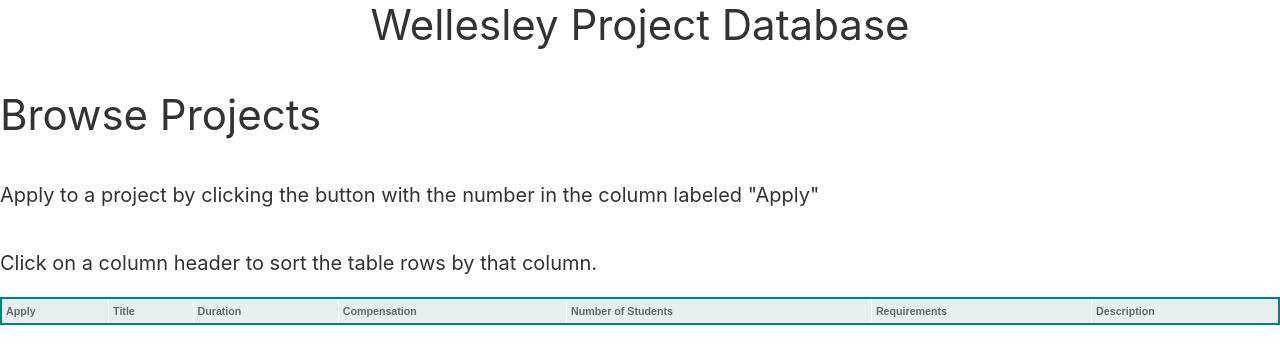
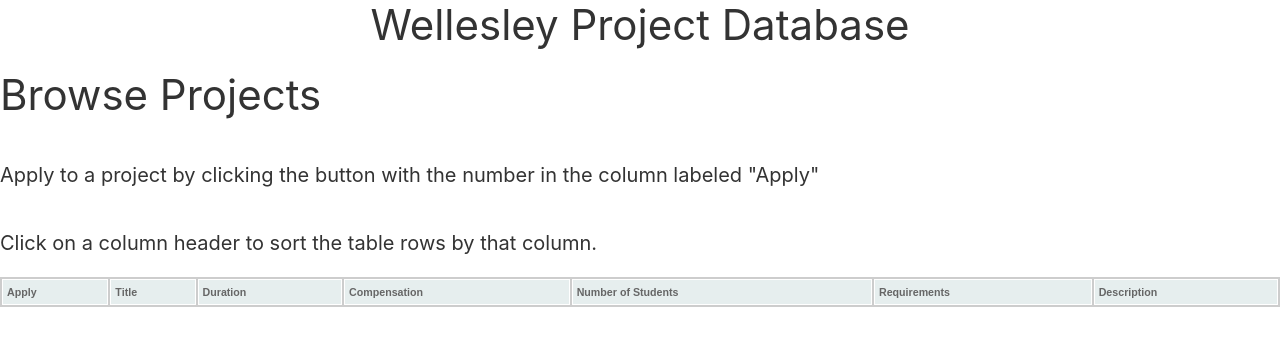
Before and after one commit to AndreaLeon/semester-project-wellesleyprojectdatabase, a Flask app: template templates/browse.html in a window 1280 px wide. Shown: the part 80-444 px from the top of the page. Run offline with Flask 2, Linux system fonts and the light colour scheme; the template is opened without the code that fills it, so the values that code supplies are empty; some libraries are stand-ins or nearby versions.

Commit message:
removed all table and input styling. Will be added to stylesheet instead

```diff
--- a/templates/base.html
+++ b/templates/base.html
@@ -10,6 +10,7 @@
     <meta name=description content="">
     <meta name=keywords content="">
     <title>CS304 Final Project: Wellesley Project Database</title>
+    <link rel="stylesheet" href="http://tablesorter.com/themes/blue/style.css" type="text/css" media="print, projection, screen" />
     <script src="//code.jquery.com/jquery-3.2.1.min.js"></script>
      <!-- UIkit CSS -->
     <link rel="stylesheet" href="https://cdnjs.cloudflare.com/ajax/libs/uikit/3.0.0-beta.40/css/uikit.min.css"/>
@@ -17,8 +18,9 @@
     <!-- UIkit JS -->
     <script src="https://cdnjs.cloudflare.com/ajax/libs/uikit/3.0.0-beta.40/js/uikit.min.js"></script>
     <script src="https://cdnjs.cloudflare.com/ajax/libs/uikit/3.0.0-beta.40/js/uikit-icons.min.js"></script>
-    <link rel="stylesheet" type="text/css" href="/themes/style.css">
-    <link rel="stylesheet" href="http://tablesorter.com/themes/blue/style.css" type="text/css" media="print, projection, screen" />
+
+    <!-- personal style sheet -->
+    <link rel="stylesheet" type= "text/css" href= "{{ url_for('static',filename='themes/style.css') }}">
 
   </head>
   <body>
@@ -60,11 +62,12 @@
     {% endwith%}
 
   </div>
-
   </center>
 
+  <div class="blockContent">
   {% block content %}
      <h2>{{title}}</h2>
   {% endblock %}
+  </div>
   </body>
 </html>
--- a/templates/browse.html
+++ b/templates/browse.html
@@ -7,23 +7,6 @@
 {% extends "base.html" %}
 
 {% block content %}
-  <style scoped>
-      .selected { font-weight: bold; }
-      table {
-              border-collapse: collapse;
-      }
-      tr {
-          border: 2px solid teal;
-          padding: 2ex;
-      }
-      th{
-        border: 2px solid teal;
-      }
-      td{
-        border: 2px solid teal;
-      }
-  </style>
-
   <h1>Browse Projects</h1>
   <h4>Apply to a project by clicking the button with the number in the column labeled "Apply"</h4>
 
```
Also changed, not shown: templates/clientProjects.html (+1 -18 lines), templates/projectApproval.html (+1 -18 lines), templates/viewApplications.html (+0 -18 lines).
